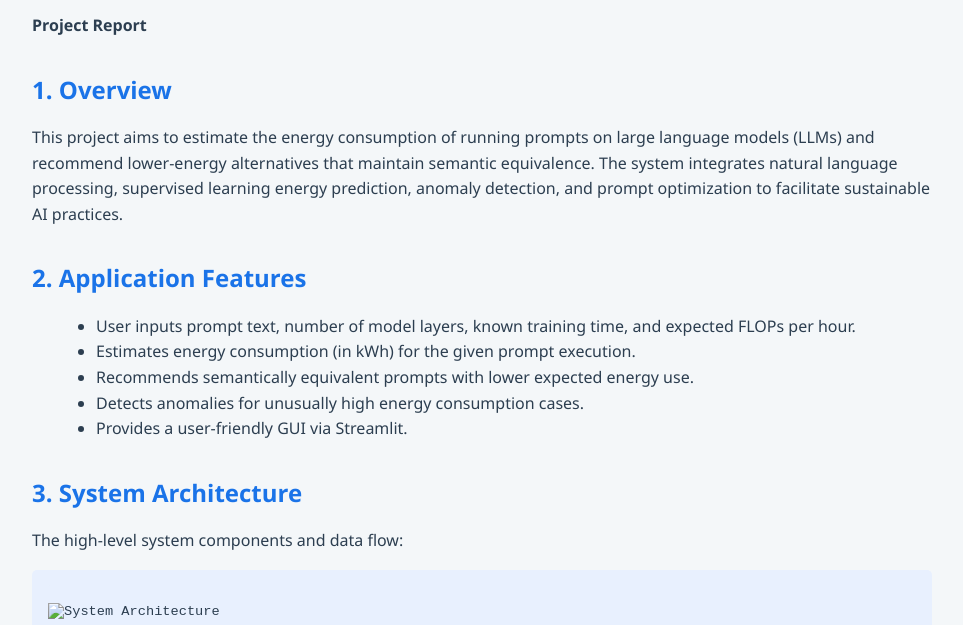
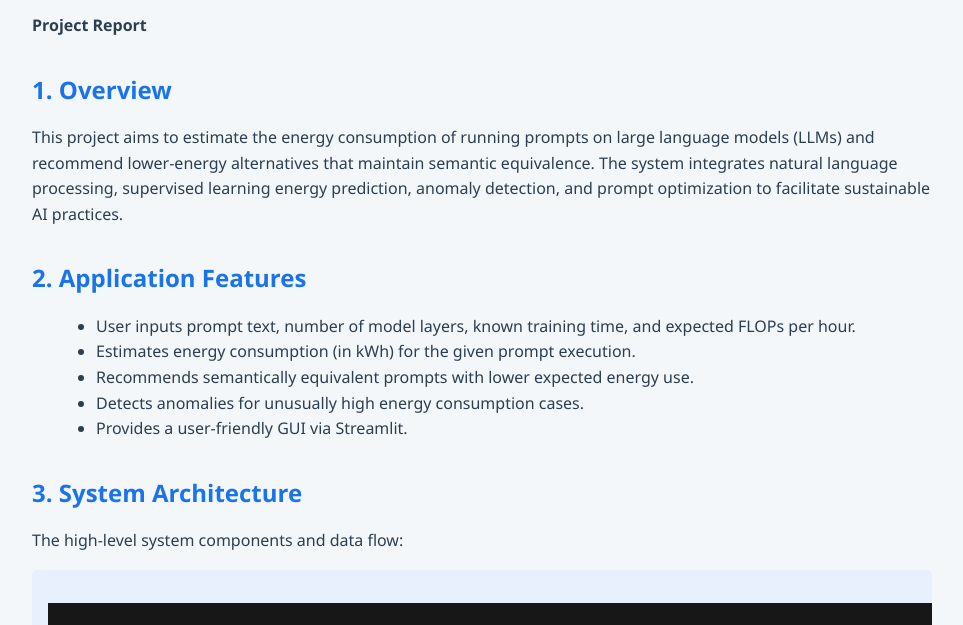
Before and after one commit to SHIRU235/SustainableAiReport, a plain HTML site: page index.html in a window 1280 px wide. Shown: the part 126-751 px from the top of the page, without its empty margins (158-1121 px from the left). Drawn offline with Linux system fonts and the light colour scheme.

Commit message:
pagescheck

```diff
--- a/index.html
+++ b/index.html
@@ -118,7 +118,7 @@
     <p>The high-level system components and data flow:</p>
 
     <pre><code>
-<img src="images/Architecture.png" alt="System Architecture">
+<img src="images/Architecture.md.png" alt="System Architecture">
     </code></pre>
 
     <h3>Component Descriptions:</h3>
```
